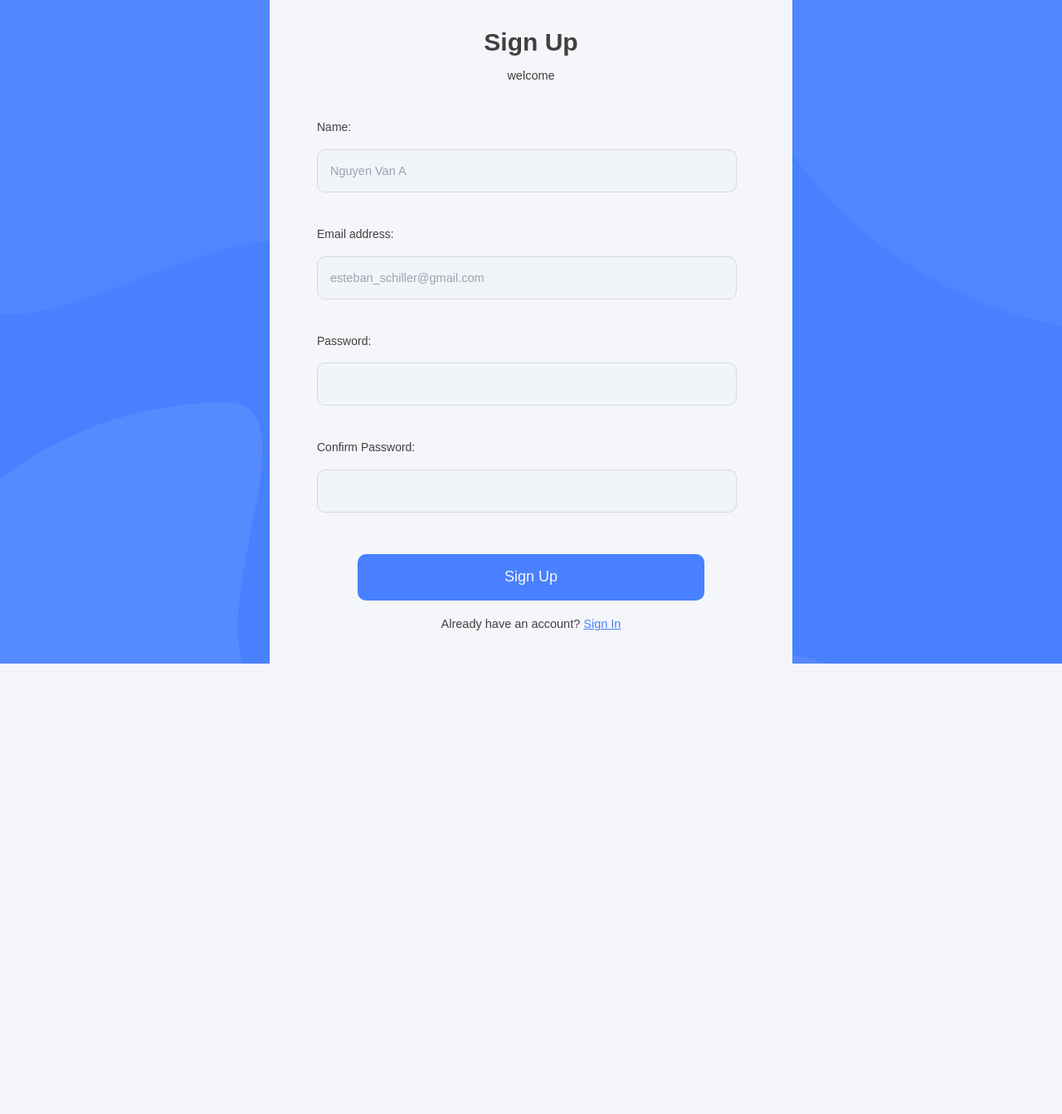
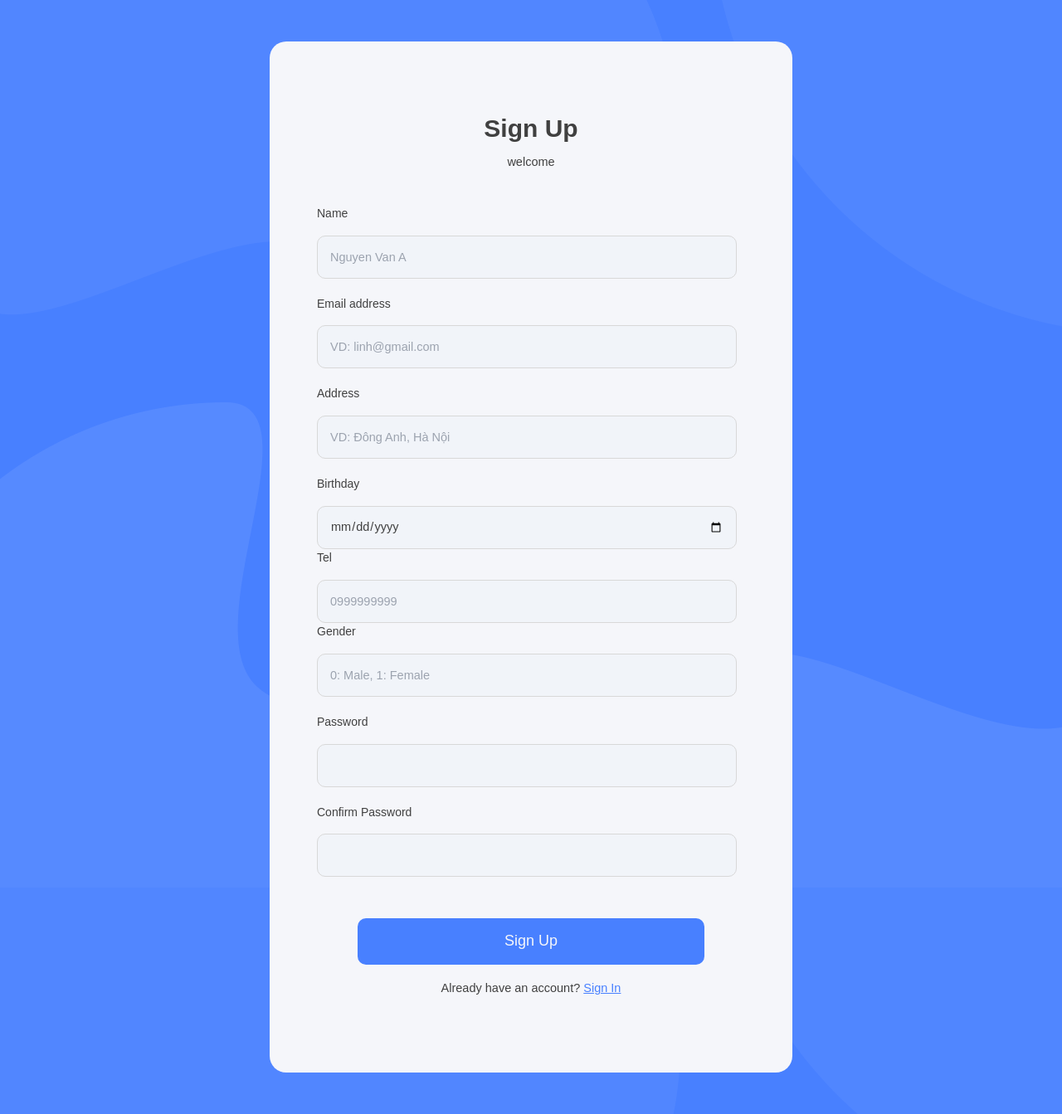
Before and after one commit to linh-nv/book-manager, a Laravel app: page /create in a window 1280 px wide. Shown: the whole page at 83% size. Before the commit the page ends 800 px from the top, so only its background shows below. Run offline with Laravel 10, Linux system fonts and the light colour scheme; the visitor is signed in with stand-in values (Sample User, id 1); style sheets or scripts are compiled from the project's sources; some libraries are stand-ins or nearby versions.

Commit message:
complete feature login, logout, sign up

```diff
--- a/laravel/app/Http/Controllers/UserController.php
+++ b/laravel/app/Http/Controllers/UserController.php
@@ -11,29 +11,44 @@
 use Carbon\Carbon;
 use Illuminate\Support\Facades\Mail;
 use Illuminate\Support\Facades\Session;
-
+use Illuminate\Support\Facades\Auth;
+use Symfony\Component\HttpFoundation\Response;
+use Illuminate\Contracts\View\View;
+use Illuminate\Http\RedirectResponse;
 class UserController extends Controller
 {
     /**
      * Display a listing of the resource.
      */
-    public function index()
+    public function index(): View
     {
         return view('auth.login');
     }
 
-    public function home(){
-        return view('pages.home');
+    public function home(): View
+    {
+        $user = Auth::user();
+        return view('pages.home', compact('user'));
     }
-    public function handle_login(Request $request)
+
+    public function handle_login(Request $request): RedirectResponse
     {
         $user = User::where('email', $request->email)->first();
+        $credentials = [
+            'email' => $request->email,
+            'password' => $request->password,
+        ];
+        if ($user && Hash::check($request->password, $user->password)) {
+            Auth::attempt($credentials);
+            return redirect()->route('home');
+        }
+        return redirect()->back()->with('error', 'Sai tên đăng nhập hoặc mật khẩu!!');
+    }
 
-        if ($user && Hash::check($request->password, $user->password)) {
-            return redirect()->route('home');
-            // return response()->json($request->password);
-        }
-        return redirect()->back()->with('error', 'Sai ten dang nhap hoac mat khau');
+    public function logout(): RedirectResponse
+    {
+        Auth::logout();
+        return redirect()->route('index');
     }
     /**
      * Show the form for creating a new resource.
@@ -48,45 +63,24 @@
      */
     public function store(Request $request)
     {
-        if(!empty($request->name) && !empty($request->email) && !empty($request->password)){
-            User::create([
+        if ($request->filled(['name', 'email', 'password', 'tel'])) {
+            $user = User::create([
                 'name' => $request->name,
                 'email' => $request->email,
+                'address' => $request->address,
                 'password' => Hash::make($request->password),
-                'created_at' => $request->created_at,
-                'updated_at' => $request->updated_at,
+                'tel' => $request->tel,
+                'birthday' => $request->birthday,
+                'gender' => $request->gender,
+                'role_id' => 2,
+                'created_at' => Carbon::now(),
+                'updated_at' => Carbon::now()
             ]);
 
-            TokensVerify::create([
-                'email' => $request->email,
-                'token' => $request->_token,
-                'expires_at' => Carbon::now()->addMinutes(30)
-            ]);
-
-            SendEmailVerify::dispatch($request->email, $request->_token);
+            return $user;
         }
     }
 
-    // khi người dùng ấn xác nhận ở trong email
-    public function confirm_email_verification($token){
-        $confirmationCode = TokensVerify::where('token', $token)->first();
-
-        if ($confirmationCode && $confirmationCode->expires_at > Carbon::now()) {
-            // khi xác minh email thành công -> cập nhật email_verified_at ở user và xóa hàng token đấy đi
-            $elementToken = TokensVerify::where('token', $token)->first();
-
-            User::where('email', $elementToken->email)->update([
-                'email_verified_at' => Carbon::now(),
-            ]);
-
-            $elementToken->delete();
-            return view('auth.login');
-        } else {
-            $elementToken = TokensVerify::where('token', $token)->delete();
-            return view('auth.register');
-            // echo 'het han';
-        }
-    }
     /**
      * Display the specified resource.
      */
--- a/laravel/app/Http/Kernel.php
+++ b/laravel/app/Http/Kernel.php
@@ -21,6 +21,7 @@
         \Illuminate\Foundation\Http\Middleware\ValidatePostSize::class,
         \App\Http\Middleware\TrimStrings::class,
         \Illuminate\Foundation\Http\Middleware\ConvertEmptyStringsToNull::class,
+
     ];
 
     /**
@@ -36,6 +37,7 @@
             \Illuminate\View\Middleware\ShareErrorsFromSession::class,
             \App\Http\Middleware\VerifyCsrfToken::class,
             \Illuminate\Routing\Middleware\SubstituteBindings::class,
+
         ],
 
         'api' => [
@@ -63,5 +65,7 @@
         'signed' => \App\Http\Middleware\ValidateSignature::class,
         'throttle' => \Illuminate\Routing\Middleware\ThrottleRequests::class,
         'verified' => \Illuminate\Auth\Middleware\EnsureEmailIsVerified::class,
+        'checkLogin' => \App\Http\Middleware\checkLogin::class,
+
     ];
 }
--- a/laravel/app/Models/User.php
+++ b/laravel/app/Models/User.php
@@ -4,13 +4,14 @@
 
 // use Illuminate\Contracts\Auth\MustVerifyEmail;
 use Illuminate\Database\Eloquent\Factories\HasFactory;
+use Illuminate\Database\Eloquent\SoftDeletes;
 use Illuminate\Foundation\Auth\User as Authenticatable;
 use Illuminate\Notifications\Notifiable;
 use Laravel\Sanctum\HasApiTokens;
 
 class User extends Authenticatable
 {
-    use HasApiTokens, HasFactory, Notifiable;
+    use HasApiTokens, HasFactory, Notifiable, SoftDeletes;
 
     /**
      * The attributes that are mass assignable.
@@ -18,9 +19,15 @@
      * @var array<int, string>
      */
     protected $fillable = [
+        'user_code',
         'name',
         'email',
         'password',
+        'birthday',
+        'address',
+        'tel',
+        'gender',
+        'role_id',
     ];
 
     /**
@@ -41,4 +48,30 @@
     protected $casts = [
         'email_verified_at' => 'datetime',
     ];
+
+    public function lendTickets() {
+        return $this->hasMany(LendTicket::class);
+    }
+
+    public function roles() {
+        return $this->belongsTo(Role::class);
+    }
+
+    /*
+    *
+    * User code fomat là: XXxxx
+        Trong đó:
+            + XX là mã role (admin: AD, manager: MN)
+            + xxx là id của user
+    *
+    */
+    protected static function boot()
+    {
+        parent::boot();
+
+        static::creating(function ($user) {
+            $latestId = static::max('id') ?? 0;
+            $user->user_code = 'MN' . str_pad($latestId + 1, 3, '0', STR_PAD_LEFT);
+        });
+    }
 }
--- a/laravel/public/css/login.css
+++ b/laravel/public/css/login.css
@@ -54,7 +54,7 @@
 .form-mid {
     display: flex;
     flex-direction: column;
-    gap: 40px;
+    gap: 20px;
 }
 .form-mid .form-group input {
     border: 1px solid var(--border-color);
--- a/laravel/public/js/main.js
+++ b/laravel/public/js/main.js
@@ -27,3 +27,75 @@
         });
     }
 });
+
+function loadingEffect() {
+    const name = document.getElementById('name').value;
+    const email = document.getElementById('email').value;
+    const password = document.getElementById('password_register').value;
+    const confirm_pass = document.getElementById('confirm_pass').value;
+    const storeRoute = 'route("store")';
+
+    if (name !== '' && email !== '' && password !== '' && confirm_pass === password) {
+        const bodyContent = document.querySelector('body');
+        let loading = `
+        <section id="loadingEffect"
+            style="width: 100%;
+                    height: 100%;
+                    background-color: #fff;
+                    position: fixed;
+                    display: flex;
+                    justify-content: center;
+                    align-items: center;
+                    opacity: 0.8;">
+                    <img src="./images/Hourglass.gif" alt="Loading.......">
+        </section>
+        `;
+        bodyContent.insertAdjacentHTML('afterbegin', loading);
+
+        handleCheckValue(name, email, password, storeRoute);
+    }else{
+        alert('Nhập thông tin bị thiếu hoặc sai!!')
+    }
+}
+
+function displayVerification() {
+    const verification = `
+        <section class="verification w-full h-full p-10 top-0 left-0 rounded-xl text-center items-center justify-center">
+        <div class="">
+            <div class="heading w-full flex justify-center pt-10">
+            <h1 class="text-4xl font-semibold uppercase">Đăng ký thành công!!</h1>
+            </div>
+            <p class="text-2xl mt-20">Tài khoản của bạn đã được đăng ký thành công, hãy thử đăng nhập tài khoản của bạn</p>
+            <div class="flex w-full justify-center mt-20">
+            <a href="https://mail.google.com/mail/" class="flex bg-red-700 py-2 px-8 text-2xl font-bold gap-4 rounded-xl items-center text-white">
+                <span>Đi đến trang đăng nhập</span>
+            </a>
+            </div>
+        </div>
+        </section>
+    `;
+
+    $('main').html(verification);
+}
+
+
+function handleCheckValue(name, email, password, route) {
+    $.ajax({
+        url: route,
+        method: 'POST',
+        data: {
+            _token: $('#csrf_token').val(),
+            email: email,
+            name: name,
+            password: password,
+        },
+        success: function(response) {
+            console.log(response);
+            $('#loadingEffect').hide();
+            displayVerification();
+        },
+        error: function(xhr, status, error) {
+            console.log(error);
+        }
+    });
+}
--- a/laravel/resources/css/app.css
+++ b/laravel/resources/css/app.css
@@ -165,7 +165,7 @@
     align-items: center;
     gap: 15px;
 }
-.user-box .user-role {
+.user-box .user-code {
     opacity: 0.8;
     font-size: 14px;
 }
@@ -209,14 +209,6 @@
 .add-content {
     width: 1140px;
 }
-.form-box {
-    background-color: #fff;
-    height: 744px;
-    border-radius: 20px;
-    box-shadow: 0 0 5px rgba(0, 0, 0, 0.2);
-    padding: 100px 180px 60px 180px;
-
-}
 .form-box-category {
     background-color: #fff;
     border-radius: 20px;
@@ -247,7 +239,9 @@
     opacity: 0.7;
 }
 .form-box {
-    display: grid;
+    display: flex;
+    flex-direction: column;
+    gap: 20px;
 }
 .form-box .form-upload {
     display: flex;
--- a/laravel/resources/views/auth/register.blade.php
+++ b/laravel/resources/views/auth/register.blade.php
@@ -1,7 +1,7 @@
 @extends('app')
 
 @section('app')
-<div class="auth w-screen h-screen">
+<div class="auth w-screen h-full p-20">
     <main class="form-login">
         <header class="form-top">
             <h1 class="text-5xl font-semibold">Sign Up</h1>
@@ -16,28 +16,56 @@
                 </div>
             </section>
         @endif
-        <section id="form-register">
+        <form action="{{route('store')}}" method="POST" id="form-register">
             <input id="csrf_token" type="hidden" name="_token" value="{{csrf_token()}}">
             <div class="form-mid">
+                <div id="layout-name-email">
+                    <div class="form-box">
                         <div class="form-group">
-                    <label for="name">Name:</label>
+                            <label for="name">Name</label>
                             <input id="name" name="name" type="text" placeholder="Nguyen Van A" required>
                         </div>
                         <div class="form-group">
-                    <label for="email">Email address:</label>
-                    <input id="email" name="email" type="email" placeholder="esteban_schiller@gmail.com" required>
+                            <label for="email">Email address</label>
+                            <input id="email" name="email" type="email" placeholder="VD: linh@gmail.com" required>
+                        </div>
+                    </div>
+                </div>
+                <div id="layout-basic-information">
+                    <div class="form-box">
+                        <div class="form-group">
+                            <label for="address">Address</label>
+                            <input id="address" name="address" type="text" placeholder="VD: Đông Anh, Hà Nội" required>
                         </div>
                         <div class="form-group">
-                    <label for="password_register">Password:</label>
+                            <label for="birthday">Birthday</label>
+                            <input id="birthday" name="birthday" type="date" placeholder="01-01-2024" required>
+                        </div>
+                    </div>
+                    <div class="form-group">
+                        <label for="tel">Tel</label>
+                        <input id="tel" name="tel" type="text" placeholder="0999999999" required>
+                    </div>
+                    <div class="form-group">
+                        <label for="gender">Gender</label>
+                        <input id="gender" name="gender" type="text" placeholder="0: Male, 1: Female" required>
+                    </div>
+                </div>
+                <div id="layout-password">
+                    <div class="form-box">
+                        <div class="form-group">
+                            <label for="password_register">Password</label>
                             <input id="password_register" name="password" type="password" required>
                         </div>
                         <div class="form-group">
-                    <label for="confirm_pass">Confirm Password:</label>
+                            <label for="confirm_pass">Confirm Password</label>
                             <input id="confirm_pass" name="confirm_pass" type="password" required>
                         </div>
                     </div>
+                </div>
+            </div>
             <div class="form-bottom mt-20">
-                <button id="register-btn" class="login-btn hover:bg-blue-400 transition-colors duration-300" onclick="loadingEffect()">
+                <button type="submit" id="register-btn" class="login-btn hover:bg-blue-400 transition-colors duration-300" {{--onclick="loadingEffect()"--}}>
                     Sign Up
                 </button>
                 <div class="create-account">
@@ -45,84 +73,8 @@
                     <a href="{{route('index')}}">Sign In</a>
                 </div>
             </div>
-        </section>
-
+        </form>
     </main>
 </div>
 
-<script>
-    function loadingEffect() {
-        const name = document.getElementById('name').value;
-        const email = document.getElementById('email').value;
-        const password = document.getElementById('password_register').value;
-        const confirm_pass = document.getElementById('confirm_pass').value;
-
-        if (name !== '' && email !== '' && password !== '' && confirm_pass === password) {
-            const bodyContent = document.querySelector('body');
-            let loading = `
-            <section id="loadingEffect"
-                style="width: 100%;
-                        height: 100%;
-                        background-color: #fff;
-                        position: fixed;
-                        display: flex;
-                        justify-content: center;
-                        align-items: center;
-                        opacity: 0.8;">
-                <img src="{{asset('images/Hourglass.gif')}}" alt="Loading.......">
-            </section>
-            `;
-            bodyContent.insertAdjacentHTML('afterbegin', loading);
-
-            handleSendEmailNotify(name, email, password);
-        }else{
-            alert('Nhập thông tin bị thiếu hoặc sai!!')
-        }
-    }
-
-    function displayVerification() {
-        const verification = `
-            <section class="verification w-full h-full p-10 top-0 left-0 rounded-xl text-center items-center justify-center">
-            <div class="">
-                <div class="heading w-full flex justify-center pt-10">
-                <h1 class="text-4xl font-semibold uppercase">Xác minh tài khoản email</h1>
-                </div>
-                <p class="text-2xl mt-20">Thư xác minh đã được gửi đến email của bạn. Để hoàn tất đăng ký tài khoản, xin hãy xác nhận tài khoản email</p>
-                <div class="flex w-full justify-center mt-20">
-                <a href="https://mail.google.com/mail/" class="flex bg-red-700 py-2 px-8 text-2xl font-bold gap-4 rounded-xl items-center text-white">
-                    <span>Đi đến Mail</span>
-                    <img class="w-10 h-10" src="{{asset('icons/google-gmail.svg')}}" alt="">
-                </a>
-                </div>
-            </div>
-            </section>
-        `;
-
-        $('main').html(verification);
-    }
-
-
-    function handleSendEmailNotify(name, email, password) {
-        $(document).ready(function() {
-            $.ajax({
-                url: '{{ route('store') }}',
-                method: 'POST',
-                data: {
-                _token: $('#csrf_token').val(),
-                email: email,
-                name: name,
-                password: password,
-                },
-                success: function(response) {
-                console.log(response);
-                $('#loadingEffect').hide();
-                displayVerification();
-                },
-                error: function(xhr, status, error) {
-                console.log(error);
-                }
-            });
-        });
-    }
-</script>
 @endsection
--- a/laravel/routes/web.php
+++ b/laravel/routes/web.php
@@ -27,10 +27,14 @@
 
 Route::resource('/', UserController::class);
 Route::resource('/role', RoleController::class);
-Route::get('/home', [UserController::class, 'home'])->name('home');
+Route::middleware(['checkLogin'])->group(function () {
+    Route::get('/home', [UserController::class, 'home'])->name('home');
+});
+Route::get('/logout', [UserController::class, 'logout'])->name('logout');
+
 Route::post('/handle_login', [UserController::class, 'handle_login'])->name('handle_login');
 
-Route::get('/confirm_email_verification/{token}', [UserController::class, 'confirm_email_verification'])->name('confirm_email_verification');
+// Route::get('/confirm_email_verification/{token}', [UserController::class, 'confirm_email_verification'])->name('confirm_email_verification');
 Route::get('/test', function(){
 
 });
```
Also changed, not shown: laravel/app/Http/Middleware/CheckLogin.php (added, +23 -0 lines), laravel/app/Models/Book.php (+12 -1 lines), laravel/app/Models/TicketDetail.php (+8 -0 lines), laravel/public/css/style.css (+4 -4 lines), laravel/resources/views/layouts/layout.blade.php (+6 -29 lines), laravel/database/migrations/2014_10_12_000000_create_users_table.php. Lines whose indentation alone changed are shown as unchanged.
